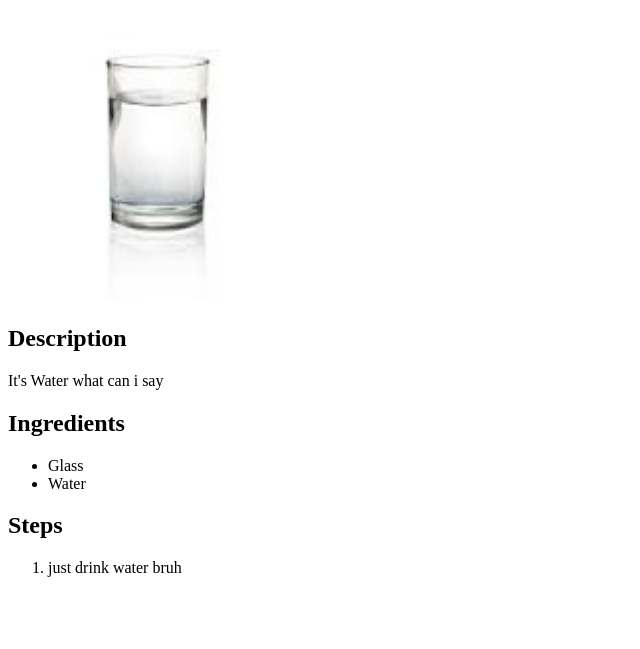
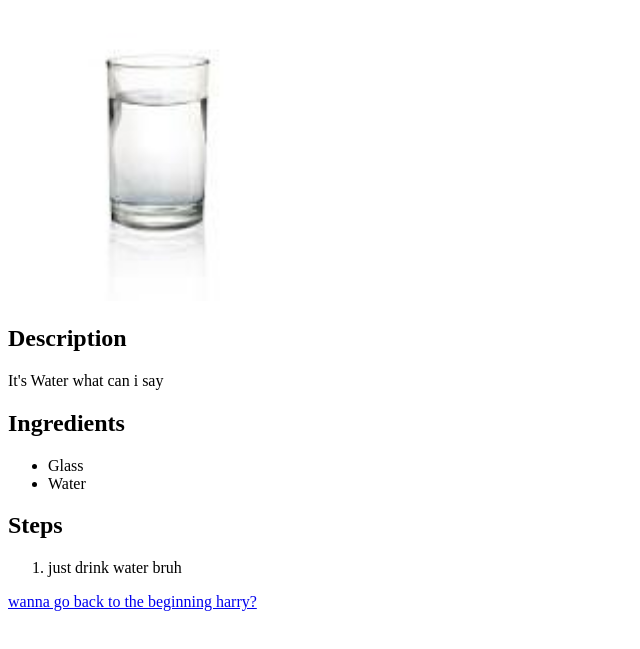
Before and after one commit to northernpumah/odin-recipes, a plain HTML site: page recipes/waterglass.html in a window 1280 px wide. Shown: the part 79-728 px from the top of the page, without its empty margins (0-640 px from the left). Drawn offline with Linux system fonts and the light colour scheme.

Commit message:
add special link somewhere in page(s)

```diff
--- a/recipes/waterglass.html
+++ b/recipes/waterglass.html
@@ -22,5 +22,9 @@
     <ol>
         <li>just drink water bruh</li>
     </ol>
+
+
+
+    <a href="../index.html">wanna go back to the beginning harry?</a>
 </body>
 </html>
```
